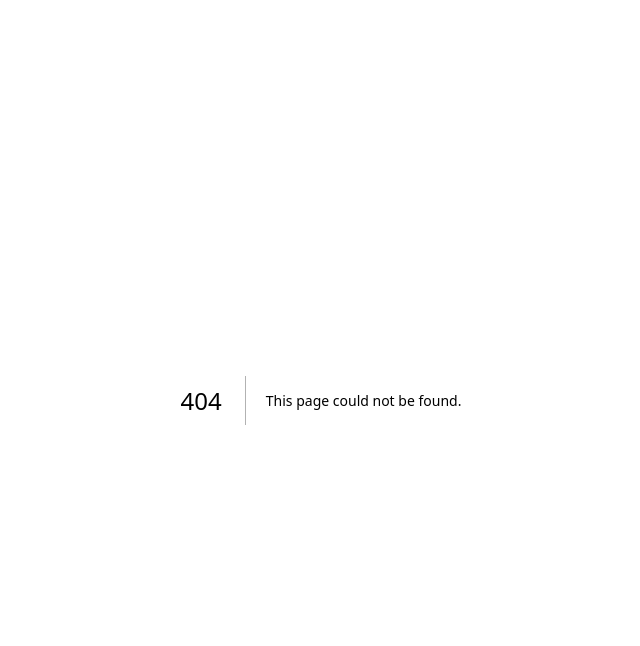
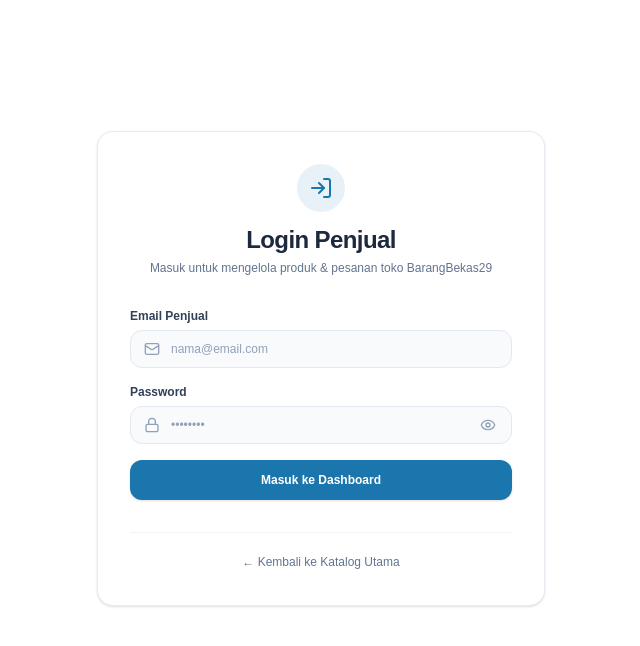
Before and after one commit to Fadhraa/Barang-Bekas-29, a Next.js app: page /login in a window 1280 px wide. Before the commit this address had no page. Shown: the top 646 px of the page, without its empty margins (319-959 px from the left). Built offline with nearby package versions, Linux system fonts and the light colour scheme; no server answers.

Commit message:
admin page

```diff
--- /dev/null
+++ b/src/app/admin/page.tsx
@@ -0,0 +1,11 @@
+"use client";
+
+import Navbar from "@/components/Navbar";
+export default function AdminPage() {
+  return (
+    <div className="w-full min-h-screen relative overflow-x-hidden">
+      <Navbar />
+      <h1>Admin</h1>
+    </div>
+  );
+}
--- /dev/null
+++ b/src/app/admin/produk/page.tsx
@@ -0,0 +1,22 @@
+"use client";
+
+import Navbar from "@/components/Navbar";
+
+export default function ProdukPage() {
+  return (
+    <div className="w-full min-h-screen relative overflow-x-hidden bg-surface">
+      {/* Menampilkan Navbar dengan navigasi khusus admin */}
+      <Navbar />
+
+      {/* Konten Halaman Manajemen Produk */}
+      <div className="p-6 max-w-6xl mx-auto pb-24 md:pb-6">
+        <h1 className="text-2xl font-bold text-slate-800 font-serif">
+          Manajemen Produk
+        </h1>
+        <p className="text-sm text-slate-500 mt-1">
+          Daftar barang bekas pribadi yang Anda jual. Anda bisa menambah, mengedit, atau menghapus produk di sini.
+        </p>
+      </div>
+    </div>
+  );
+}
--- /dev/null
+++ b/src/app/login/page.tsx
@@ -0,0 +1,189 @@
+"use client";
+
+import { useState } from "react";
+import Link from "next/link";
+import {
+  LogIn,
+  Mail,
+  Lock,
+  Eye,
+  EyeOff,
+  Loader,
+  ShieldCheck,
+} from "lucide-react";
+import { signInWithEmailAndPassword } from "firebase/auth";
+import { auth } from "@/lib/firebase";
+
+import { useRouter } from "next/navigation";
+// OPSIONAL (Backend): Impor koneksi firebase & auth jika Anda siap mengintegrasikan backend Firebase
+// import { auth } from "@/lib/firebase";
+// import { signInWithEmailAndPassword } from "firebase/auth";
+// import { useRouter } from "next/navigation";
+
+export default function LoginPage() {
+  const router = useRouter();
+  // const router = useRouter(); // Digunakan untuk redirect ke /admin setelah login berhasil
+
+  // State untuk menyimpan nilai input form
+  const [email, setEmail] = useState("");
+  const [password, setPassword] = useState("");
+  const [showPassword, setShowPassword] = useState(false);
+
+  // State untuk status UI (loading, error, sukses)
+  const [loading, setLoading] = useState(false);
+  const [errorMessage, setErrorMessage] = useState("");
+  const [successMessage, setSuccessMessage] = useState("");
+
+  /**
+   * Handler Submit Form Login
+   */
+  const handleLoginSubmit = async (e: React.FormEvent<HTMLFormElement>) => {
+    e.preventDefault();
+    setLoading(true);
+    setErrorMessage("");
+    setSuccessMessage("");
+    try {
+      const userCredential = await signInWithEmailAndPassword(
+        auth,
+        email,
+        password,
+      );
+      router.push("/admin");
+    } catch (e: any) {
+      if (
+        e.code === "auth/invalid-credential" ||
+        e.code === "auth/user-not-found"
+      ) {
+        setErrorMessage("Email atau password yang Anda masukkan salah.");
+      }
+    } finally {
+      setLoading(false);
+    }
+
+    setTimeout(() => {
+      setLoading(false);
+      if (email === "idolaida212@gmail.com" && password === "nurul0470") {
+        setSuccessMessage("Login simulasi berhasil!");
+      } else {
+        setErrorMessage("Simulasi: Email atau password tidak cocok.");
+      }
+    }, 800);
+  };
+
+  return (
+    <div className="w-full min-h-[calc(100vh-64px)] flex items-center justify-center p-4 bg-surface">
+      {/* Kartu Container Login */}
+      <div className="bg-white border border-slate-200/80 rounded-2xl shadow-sm max-w-md w-full p-6 sm:p-8 relative">
+        {/* Header Kartu */}
+        <div className="text-center mb-8">
+          <div className="mx-auto w-12 h-12 rounded-full bg-primary/10 flex items-center justify-center text-primary mb-3">
+            <LogIn className="w-6 h-6" />
+          </div>
+          <h1 className="font-bold text-2xl text-slate-800 tracking-tight">
+            Login Penjual
+          </h1>
+          <p className="text-xs text-slate-500 mt-1">
+            Masuk untuk mengelola produk & pesanan toko BarangBekas29
+          </p>
+        </div>
+
+        {/* Banner Pesan Error */}
+        {errorMessage && (
+          <div className="mb-5 p-3.5 bg-red-50 border border-red-200 rounded-xl text-xs text-red-600 font-medium text-left leading-relaxed animate-fade-in">
+            {errorMessage}
+          </div>
+        )}
+
+        {/* Banner Pesan Sukses */}
+        {successMessage && (
+          <div className="mb-5 p-3.5 bg-green-50 border border-green-200 rounded-xl text-xs text-green-700 font-semibold text-left leading-relaxed flex items-center gap-2 animate-fade-in">
+            <ShieldCheck className="w-4 h-4 text-green-600 shrink-0" />
+            {successMessage}
+          </div>
+        )}
+
+        {/* Form Login */}
+        <form onSubmit={handleLoginSubmit} className="space-y-4">
+          {/* Input Email */}
+          <div>
+            <label className="block text-xs font-semibold text-slate-700 mb-1.5">
+              Email Penjual
+            </label>
+            <div className="relative flex items-center">
+              <span className="absolute left-3.5 text-slate-400 pointer-events-none">
+                <Mail className="w-4 h-4" />
+              </span>
+              <input
+                type="email"
+                required
+                value={email}
+                onChange={(e) => setEmail(e.target.value)}
+                placeholder="nama@email.com"
+                className="w-full pl-10 pr-4 py-2.5 bg-slate-50 border border-slate-200 rounded-xl text-xs text-slate-800 placeholder:text-slate-400 focus:bg-white focus:border-primary focus:ring-1 focus:ring-primary outline-none transition-all"
+              />
+            </div>
+          </div>
+
+          {/* Input Password */}
+          <div>
+            <label className="block text-xs font-semibold text-slate-700 mb-1.5">
+              Password
+            </label>
+            <div className="relative flex items-center">
+              <span className="absolute left-3.5 text-slate-400 pointer-events-none">
+                <Lock className="w-4 h-4" />
+              </span>
+              <input
+                type={showPassword ? "text" : "password"}
+                required
+                value={password}
+                onChange={(e) => setPassword(e.target.value)}
+                placeholder="••••••••"
+                className="w-full pl-10 pr-10 py-2.5 bg-slate-50 border border-slate-200 rounded-xl text-xs text-slate-800 placeholder:text-slate-400 focus:bg-white focus:border-primary focus:ring-1 focus:ring-primary outline-none transition-all"
+              />
+              {/* Tombol Toggle Show/Hide Password */}
+              <button
+                type="button"
+                onClick={() => setShowPassword(!showPassword)}
+                className="absolute right-3 text-slate-400 hover:text-slate-600 transition-colors p-1"
+                tabIndex={-1}
+              >
+                {showPassword ? (
+                  <EyeOff className="w-4 h-4" />
+                ) : (
+                  <Eye className="w-4 h-4" />
+                )}
+              </button>
+            </div>
+          </div>
+
+          {/* Tombol Submit Login */}
+          <button
+            type="submit"
+            disabled={loading}
+            className="w-full py-3 mt-2 bg-primary text-white text-xs font-bold rounded-xl shadow-sm hover:bg-primary/90 active:scale-[0.99] transition-all flex items-center justify-center gap-2 disabled:opacity-60 disabled:cursor-not-allowed"
+          >
+            {loading ? (
+              <>
+                <Loader className="w-4 h-4 animate-spin" />
+                Memverifikasi...
+              </>
+            ) : (
+              "Masuk ke Dashboard"
+            )}
+          </button>
+        </form>
+
+        {/* Footer Navigasi */}
+        <div className="mt-8 pt-4 border-t border-slate-100 text-center">
+          <Link
+            href="/"
+            className="text-xs text-slate-500 hover:text-primary transition-colors font-medium"
+          >
+            ← Kembali ke Katalog Utama
+          </Link>
+        </div>
+      </div>
+    </div>
+  );
+}
--- a/src/app/page.tsx
+++ b/src/app/page.tsx
@@ -3,7 +3,7 @@ import Navbar from "@/components/Navbar";
 import Hero from "@/components/Hero";
 export default function Home() {
   return (
-    <div className="w-full min-h-screen relative">
+    <div className="w-full min-h-screen relative overflow-x-hidden">
       <Navbar />
       <div className="p-4 bg-surface mx-auto w-full h-auto flex justify-center">
         <Hero />
--- a/src/components/Navbar.tsx
+++ b/src/components/Navbar.tsx
@@ -2,10 +2,37 @@
 
 import Link from "next/link";
 import { usePathname } from "next/navigation";
-import { Home, NotebookTabs } from "lucide-react";
+import { Home, NotebookTabs, Package, ReceiptText } from "lucide-react";
 
-export default function Navbar() {
+export interface NavItem {
+  label: string;
+  href: string;
+  icon: React.ElementType;
+}
+
+// Menu Navigasi Pembeli (Default)
+const CUSTOMER_ITEMS: NavItem[] = [
+  { label: "Home", href: "/", icon: Home },
+  { label: "Pesanan", href: "/admin", icon: NotebookTabs },
+];
+
+// Menu Navigasi Admin (Pesanan, Produk, Transaksi)
+const ADMIN_ITEMS: NavItem[] = [
+  { label: "Pesanan", href: "/admin", icon: NotebookTabs },
+  { label: "Produk", href: "/admin/produk", icon: Package },
+  { label: "Transaksi", href: "/admin/transaksi", icon: ReceiptText },
+];
+
+interface NavbarProps {
+  items?: NavItem[];
+}
+
+export default function Navbar({ items }: NavbarProps) {
   const pathname = usePathname();
+
+  // Otomatis aktifkan menu admin jika mengakses rute /admin atau jika props items diisi
+  const isAdminRoute = pathname.startsWith("/admin");
+  const navItems = items || (isAdminRoute ? ADMIN_ITEMS : CUSTOMER_ITEMS);
 
   return (
     <nav
@@ -47,10 +74,16 @@ export default function Navbar() {
 
       {/* Navigasi Links - Tengah (Kolom 2) */}
       <div className="w-full md:w-auto mx-auto md:flex md:justify-center">
-        <ul className="flex items-center justify-around md:justify-center gap-12 md:gap-8 w-full">
-          <li>
+        <ul className="flex items-center justify-around md:justify-center gap-8 md:gap-8 w-full">
+          {navItems.map((item) => {
+            const Icon = item.icon;
+            // Pengecekan active tab secara presisi
+            const isActive = pathname === item.href;
+
+            return (
+              <li key={item.label}>
                 <Link
-              href="/"
+                  href={item.href}
                   className="flex flex-col items-center justify-center gap-0.5 group"
                 >
                   {/* Mobile Icon (Sembunyi di Desktop) */}
@@ -60,19 +93,19 @@ export default function Navbar() {
                       items-center
                       justify-center
                       py-1
-                  px-5
+                      px-4
                       rounded-full
                       transition-all
                       duration-200
                       md:hidden
                       ${
-                    pathname === "/"
-                      ? "bg-primary/10 text-primary"
-                      : "text-sky-200 hover:text-white"
+                        isActive
+                          ? "bg-primary/10 text-primary font-bold"
+                          : "text-sky-600 hover:text-primary"
                       }
                     `}
                   >
-                <Home className="h-5 w-5" />
+                    <Icon className="h-5 w-5" />
                   </div>
 
                   {/* Mobile Text (Sembunyi di Desktop) */}
@@ -82,10 +115,10 @@ export default function Navbar() {
                       md:hidden
                       font-semibold
                       transition-colors
-                  ${pathname === "/" ? "text-primary" : "text-sky-200"}
+                      ${isActive ? "text-primary font-bold" : "text-sky-600"}
                     `}
                   >
-                Home
+                    {item.label}
                   </span>
 
                   {/* Desktop Text-Only (Sembunyi di Mobile) */}
@@ -101,80 +134,18 @@ export default function Navbar() {
                       transition-all
                       duration-200
                       ${
-                    pathname === "/"
+                        isActive
                           ? "text-white border-white"
                           : "text-sky-100 border-transparent hover:text-white hover:border-white/30"
                       }
                     `}
                   >
-                Home
+                    {item.label}
                   </span>
                 </Link>
               </li>
-
-          <li>
-            <Link
-              href="/admin"
-              className="flex flex-col items-center justify-center gap-0.5 group"
-            >
-              {/* Mobile Icon (Sembunyi di Desktop) */}
-              <div
-                className={`
-                  flex
-                  items-center
-                  justify-center
-                  py-1
-                  px-5
-                  rounded-full
-                  transition-all
-                  duration-200
-                  md:hidden
-                  ${
-                    pathname === "/admin"
-                      ? "bg-primary/10 text-primary"
-                      : "text-sky-600 hover:text-white"
-                  }
-                `}
-              >
-                <NotebookTabs className="h-5 w-5" />
-              </div>
-
-              {/* Mobile Text (Sembunyi di Desktop) */}
-              <span
-                className={`
-                  text-[10px]
-                  md:hidden
-                  font-semibold
-                  transition-colors
-                  ${pathname === "/pesanan" ? "text-primary" : "text-sky-600"}
-                `}
-              >
-                Pesanan
-              </span>
-
-              {/* Desktop Text-Only (Sembunyi di Mobile) */}
-              <span
-                className={`
-                  hidden
-                  md:inline
-                  text-sm
-                  font-semibold
-                  py-1
-                  px-1
-                  border-b-2
-                  transition-all
-                  duration-200
-                  ${
-                    pathname === "/admin"
-                      ? "text-white border-white"
-                      : "text-sky-100 border-transparent hover:text-white hover:border-white/30"
-                  }
-                `}
-              >
-                Pesanan
-              </span>
-            </Link>
-          </li>
+            );
+          })}
         </ul>
       </div>
 
--- a/src/lib/firebase.ts
+++ b/src/lib/firebase.ts
@@ -1,11 +1,9 @@
-// Import the functions you need from the SDKs you need
-import { initializeApp } from "firebase/app";
-import { getAnalytics } from "firebase/analytics";
-// TODO: Add SDKs for Firebase products that you want to use
-// https://firebase.google.com/docs/web/setup#available-libraries
+import { initializeApp, getApps, getApp } from "firebase/app";
+import { getAuth } from "firebase/auth";
+import { getFirestore } from "firebase/firestore";
+import { getStorage } from "firebase/storage";
 
-// Your web app's Firebase configuration
-// For Firebase JS SDK v7.20.0 and later, measurementId is optional
+// Konfigurasi Firebase dari variabel lingkungan (.env.local)
 const firebaseConfig = {
   apiKey: process.env.NEXT_PUBLIC_FIREBASE_API_KEY,
   authDomain: process.env.NEXT_PUBLIC_FIREBASE_AUTH_DOMAIN,
@@ -13,9 +11,12 @@ const firebaseConfig = {
   storageBucket: process.env.NEXT_PUBLIC_FIREBASE_STORAGE_BUCKET,
   messagingSenderId: process.env.NEXT_PUBLIC_FIREBASE_MESSAGING_SENDER_ID,
   appId: process.env.NEXT_PUBLIC_FIREBASE_APP_ID,
-  measurementId: process.env.NEXT_PUBLIC_FIREBASE_MEASUREMENT_ID,
 };
 
-// Initialize Firebase
-const app = initializeApp(firebaseConfig);
-const analytics = getAnalytics(app);
+// Inisialisasi Firebase (Aman untuk SSR Next.js: cegah re-initialization)
+const app = getApps().length > 0 ? getApp() : initializeApp(firebaseConfig);
+const auth = getAuth(app);
+const db = getFirestore(app);
+const storage = getStorage(app);
+
+export { app, auth, db, storage };
```
Also changed, not shown: 1 other file (tests, documents, lock files or other folders). Lines whose indentation alone changed are shown as unchanged.
